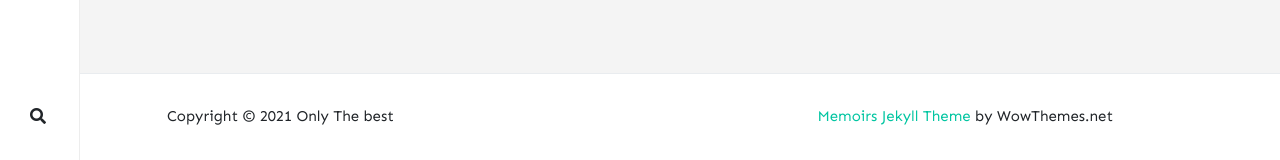
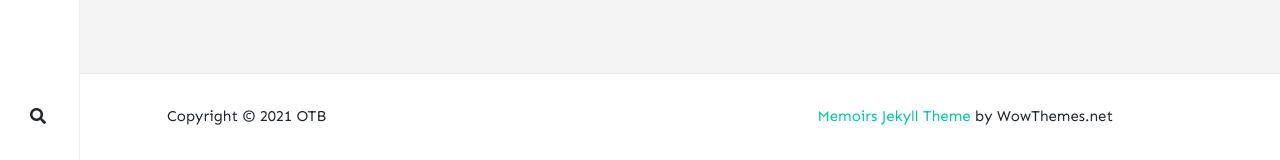
Before and after one commit to stackbit-projects/thoughtful-ant-a6361, a Jekyll site: the page built from index.html, in a window 1280 px wide and 900 px high, scrolled down 1523 px. Shown: the part 740-900 px from the top of the window. Built offline with Jekyll 4.4.1, drawn with Linux system fonts in a browser that asks for light colours; nearby versions of some CDN libraries; the list of posts is cut into pages by our own code; comment, search, counter and statistics services are not loaded.

Commit message:
_config.yml: changed

```diff
--- a/_config.yml
+++ b/_config.yml
@@ -1,5 +1,5 @@
-name: Only The best
-title: Only
+name: OTB
+title: Only The Best
 description: >-
   I will take you on the fabulous world of exploration. Travel, culture,
   lifestyle. Eat, Pray, Love!
```
